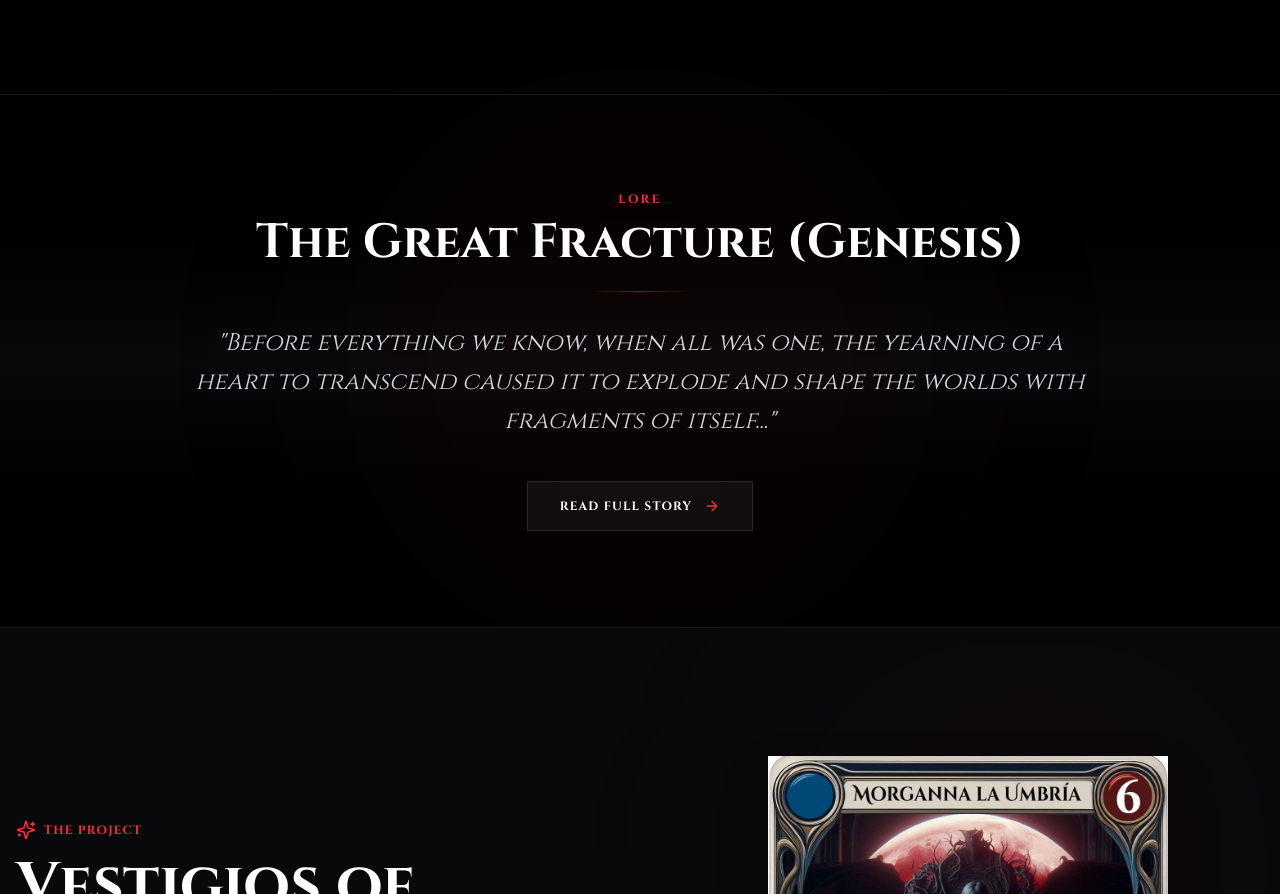
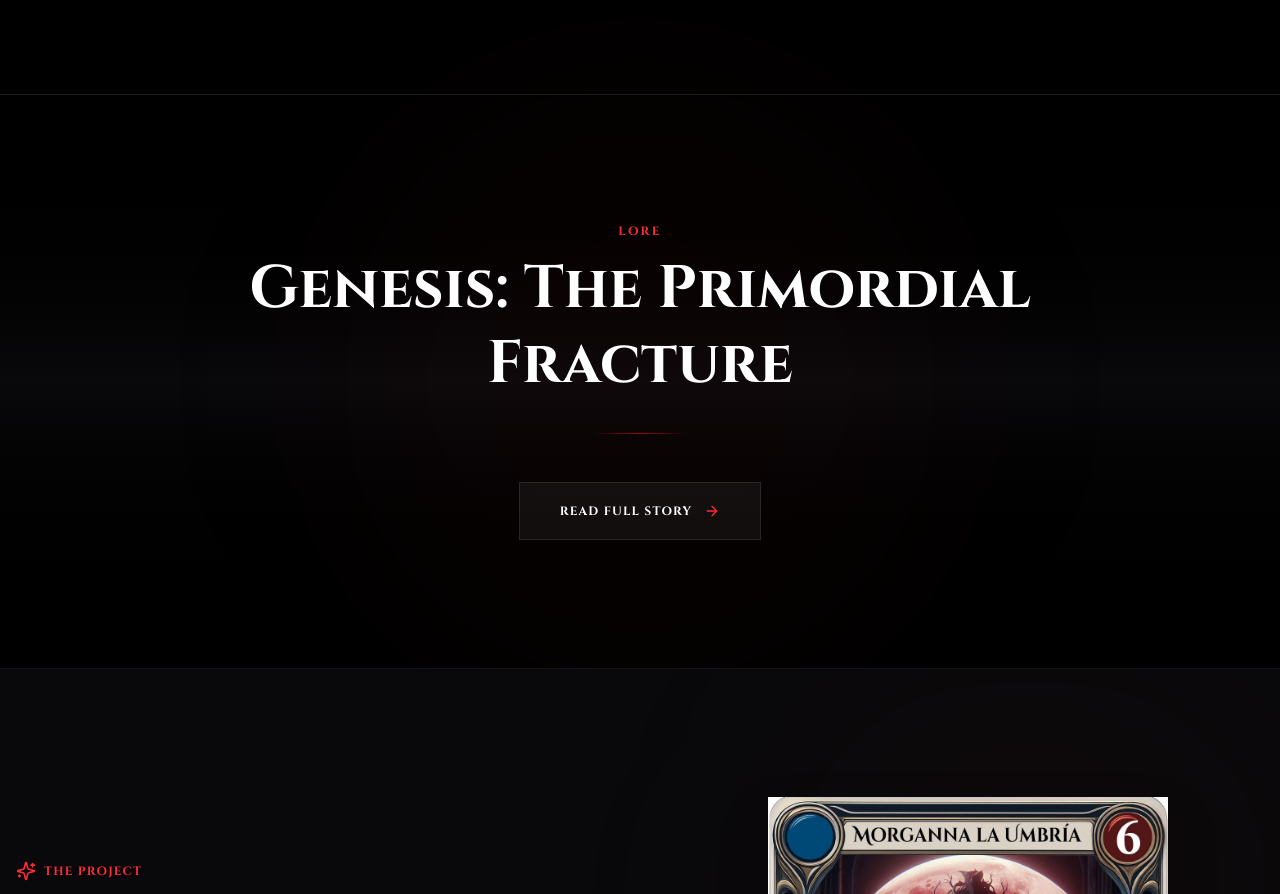
Before and after one commit to vestigiosentertainment/vestigios-website, a Next.js app: page / in a window 1280 px wide. Shown: the part 1391-2285 px from the top of the page. Built offline with nearby package versions, Linux system fonts and the light colour scheme.

Commit message:
Update page.tsx

```diff
--- a/app/page.tsx
+++ b/app/page.tsx
@@ -138,40 +138,32 @@ export default function HomePage() {
          </div>
       </section>
 
-      {/* --- 3. SECCIÓN: LORE / GÉNESIS (ENLACE EXTERNO) --- */}
-      <section className="relative py-24 px-4 border-t border-white/10 bg-gradient-to-b from-black via-zinc-950 to-black">
+      {/* --- 3. SECCIÓN: LORE / GÉNESIS (MINIMALISTA) --- */}
+      <section className="relative py-32 px-4 border-t border-white/10 bg-gradient-to-b from-black via-zinc-950 to-black">
         {/* Fondo decorativo sutil */}
         <div className="absolute top-1/2 left-1/2 -translate-x-1/2 -translate-y-1/2 w-[600px] h-[600px] bg-red-900/5 blur-[100px] rounded-full pointer-events-none" />
 
-        <div className="relative z-10 max-w-4xl mx-auto text-center">
-            <div className="mb-8">
+        <div className="relative z-10 max-w-5xl mx-auto text-center">
+            {/* Títulos */}
+            <div className="mb-12">
                 <span className="text-red-500 font-bold tracking-[0.2em] uppercase text-xs mb-3 block">
                     Lore
                 </span>
-                <h2 className="text-4xl md:text-5xl font-serif font-bold text-white">
-                    {language === "es" ? "La Gran Fractura (Génesis)" : "The Great Fracture (Genesis)"}
+                <h2 className="text-4xl md:text-6xl font-serif font-bold text-white mb-8 leading-tight">
+                    {language === "es" ? "Génesis: La Fractura Primordial" : "Genesis: The Primordial Fracture"}
                 </h2>
-                <div className="h-[1px] w-24 bg-gradient-to-r from-transparent via-red-800 to-transparent mx-auto mt-6" />
+                <div className="h-[1px] w-24 bg-gradient-to-r from-transparent via-red-800 to-transparent mx-auto" />
             </div>
 
-            <div className="prose prose-invert prose-lg mx-auto">
-                {/* Texto visible (Gancho) */}
-                <p className="text-xl md:text-2xl text-gray-300 leading-relaxed font-serif italic mb-10">
-                    {language === "es"
-                     ? '"Antes de todo lo que conocemos, cuando todo era uno, el anhelo de un corazón por trascender hizo que este explotara y diera forma a los mundos con fragmentos de sí mismo..."'
-                     : '"Before everything we know, when all was one, the yearning of a heart to transcend caused it to explode and shape the worlds with fragments of itself..."'}
-                </p>
-
-                {/* Botón Link a la nueva página */}
+            {/* Solo el Botón */}
             <div className="flex justify-center">
                 <Link
                     href="/lore/genesis"
-                        className="group inline-flex items-center gap-3 text-white bg-white/5 border border-white/10 hover:border-red-500/50 hover:bg-red-900/10 px-8 py-4 rounded-sm uppercase tracking-widest text-xs font-bold transition-all duration-300"
+                    className="group inline-flex items-center gap-3 text-white bg-white/5 border border-white/10 hover:border-red-500/50 hover:bg-red-900/10 px-10 py-5 rounded-sm uppercase tracking-widest text-xs font-bold transition-all duration-300"
                 >
                     {language === "es" ? "Leer Historia Completa" : "Read Full Story"}
                     <ArrowRight className="w-4 h-4 transition-transform duration-300 group-hover:translate-x-1 text-red-500" />
                 </Link>
-                </div>
             </div>
         </div>
       </section>
```
Lines whose indentation alone changed are shown as unchanged.
